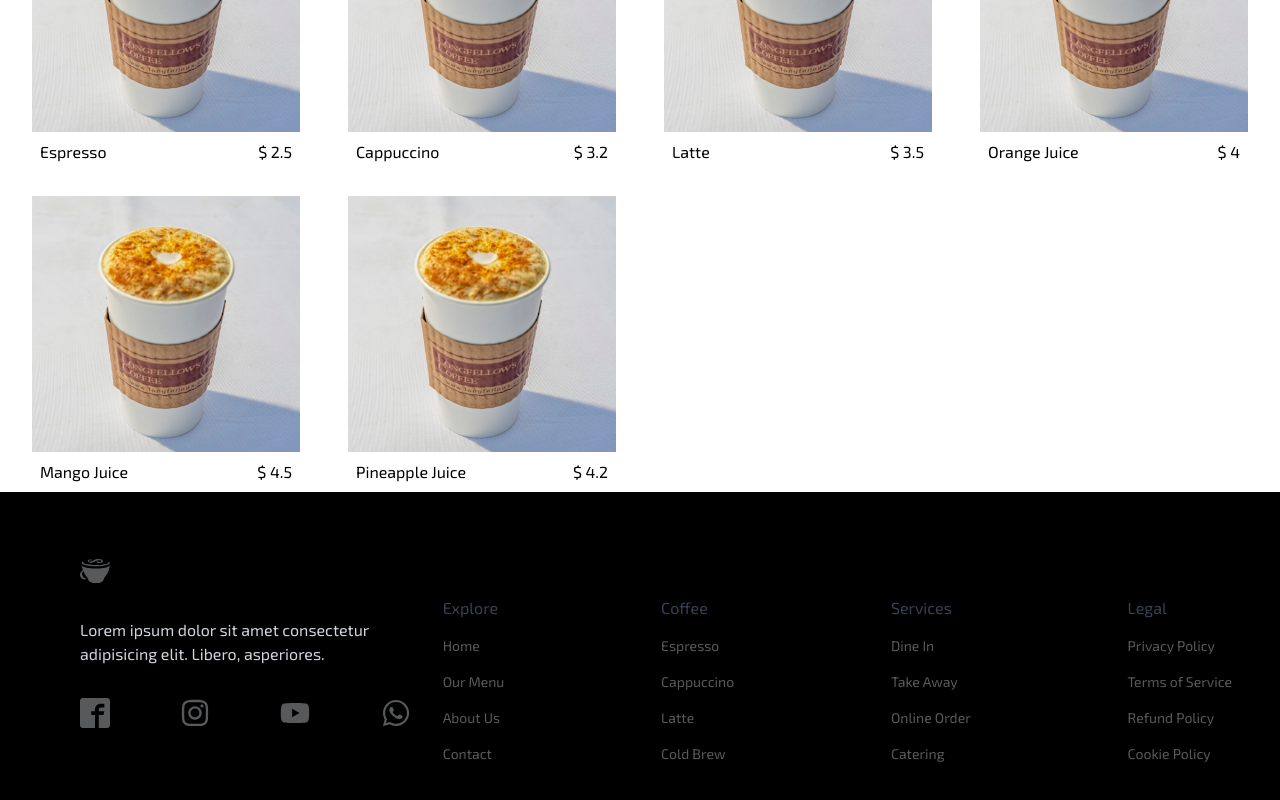
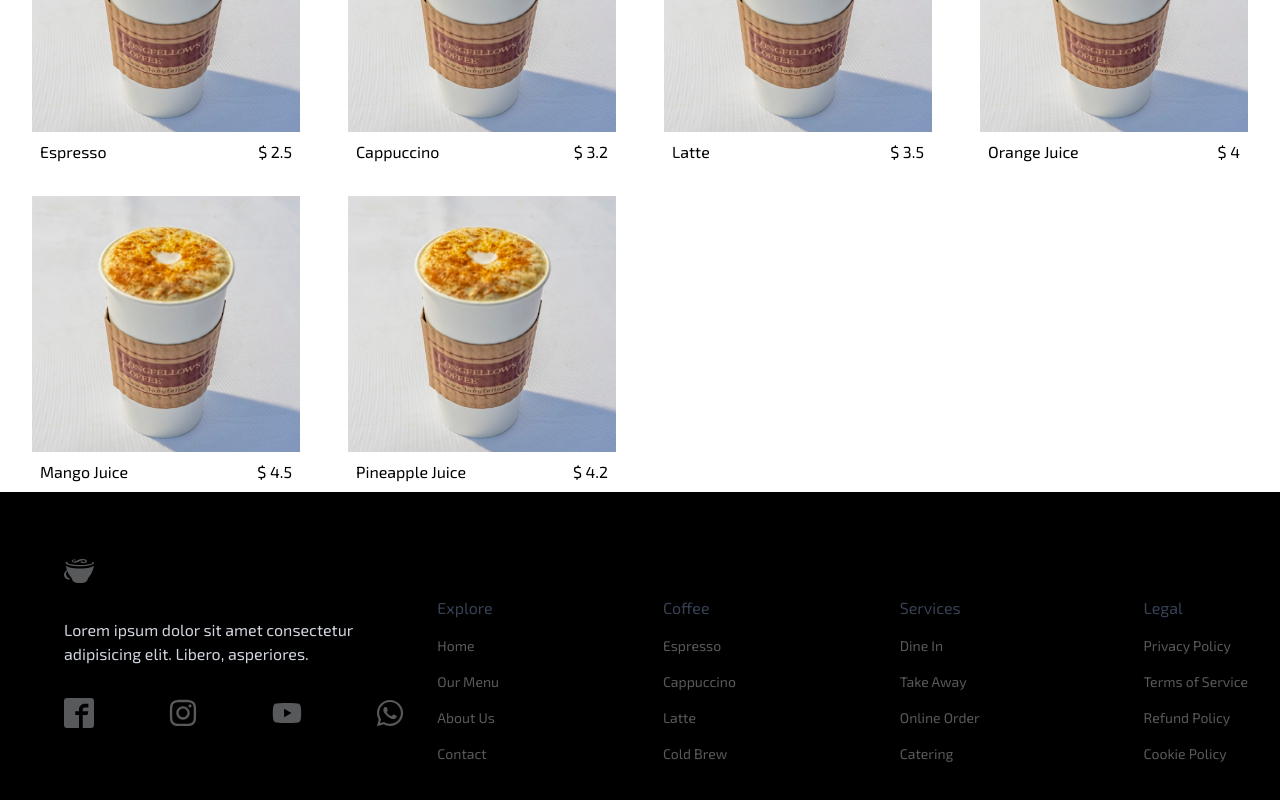
Before and after one commit to anwarisak/Bean-Barrel, a React (Vite) app: page / in a window 1280 px wide. Shown: the part 1546-2346 px from the top of the page. Built offline with nearby package versions, Linux system fonts and the light colour scheme.

Commit message:
added fix footer

```diff
--- a/src/components/Footer.jsx
+++ b/src/components/Footer.jsx
@@ -6,7 +6,7 @@ import { FaWhatsapp } from "react-icons/fa";
 
 const Footer = () => {
   return (
-    <div className="max-w-full mx-auto px-12 py-16 text-gray-300 bg-black grid lg:grid-cols-3">
+    <div className="max-w-full mx-auto px-8 py-16 text-gray-300 bg-black grid lg:grid-cols-3">
       <div className="lg:px-8">
         <SiCoffeescript color="#57595B" size={30} />
         <p className="py-8">
```
